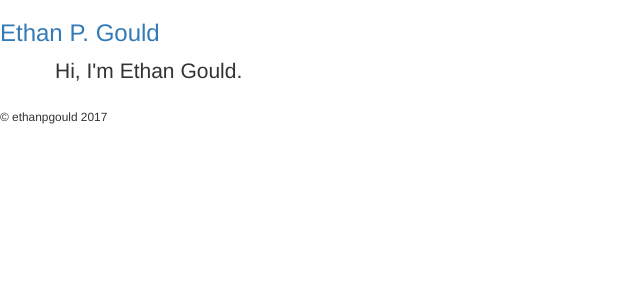
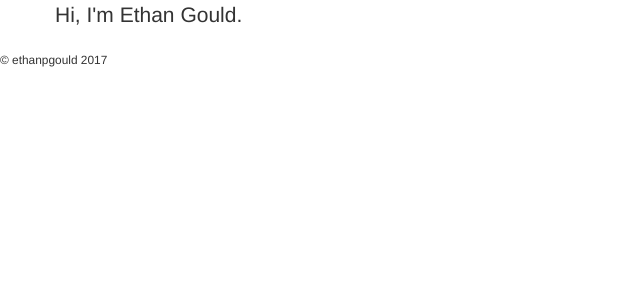
Before and after one commit to ethanpgould/ethanpgould.github.io, a Jekyll site: the page built from index.html, in a window 1280 px wide. Shown: the top 300 px of the page, without its empty margins (0-640 px from the left). Built offline with Jekyll 4.4.1, drawn with Linux system fonts in a browser that asks for light colours.

Commit message:
no symlinks

```diff
--- a/_layouts/default.html
+++ b/_layouts/default.html
@@ -10,7 +10,7 @@
       -->
       <title> Ethan P. Gould </title>
       <!-- styles -->
-      <link href="/css/bootstrap.min.css" rel="stylesheet">
+      <link href="css/bootstrap.min.css" rel="stylesheet">
 
       <!-- HTML5 shim and Respond.js IE8 support of HTML5 elements and media queries -->
       <!--[if lt IE 9]>
@@ -30,7 +30,7 @@
       		<!-- <li class="{{ page.notes }}"><a href="/notes" title="Notes">Notes</a></li> -->
       		<!-- <li class="{{ page.contact }}"><a href="/contact" title="Contact">Contact</a></li> -->
       	</ul>
-      	<h3 class="text-muted"><a href="/">Ethan P. Gould</a></h3>
+      	<!-- <h3 class="text-muted"><a href="/">Ethan P. Gould</a></h3> -->
       </div> <!-- /header -->
 
     <div class="container">
```
